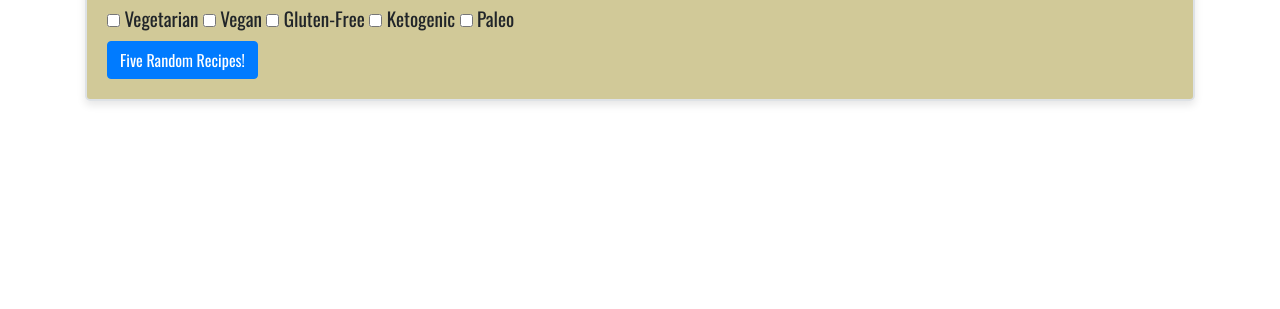
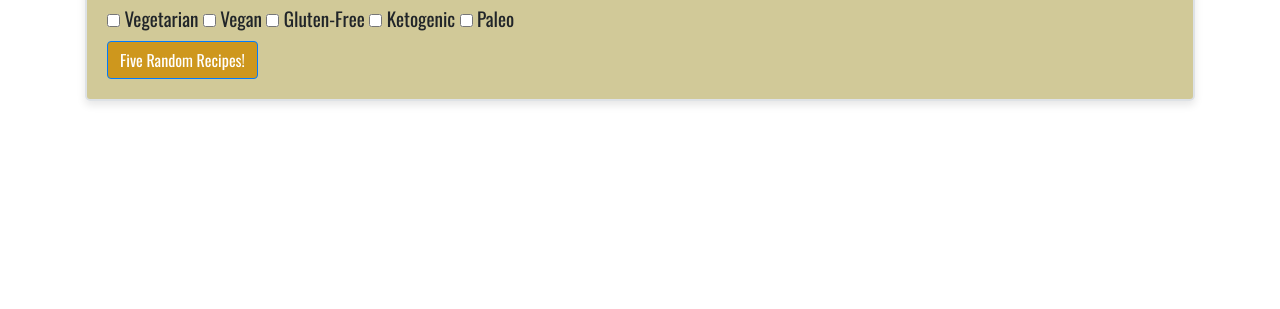
Before and after one commit to Swatts96/RecipeFinder, a plain HTML site: page index.html in a window 1280 px wide. Shown: the part 491-800 px from the top of the page. Drawn offline with nearby package versions, Linux system fonts and the light colour scheme.

Commit message:
Button mix ins and implementation

```diff
--- a/main.js
+++ b/main.js
@@ -42,25 +42,32 @@ function displayRecipes(recipes) {
         const recipeElement = document.createElement('div');
         recipeElement.className = 'recipe grid-item animate__animated animate__fadeInUp';
         recipeElement.style.animationDelay = `${index * 0.2}s`; // Delay the animation of each recipe
+
         recipeElement.innerHTML = `
             <h3>${recipe.title}</h3>
             <img src="${recipe.image}" alt="${recipe.title}" class="recipe-image">
-            <a href="https://spoonacular.com/recipes/${recipe.title}-${recipe.id}" target="_blank">View Recipe</a>
+            <a href="https://spoonacular.com/recipes/${recipe.title}-${recipe.id}" target="_blank" class="btn btn-primary">View Recipe</a>
         `;
 
         // Append the recipeElement to the container
         resultsSection.appendChild(recipeElement);
 
+        // Determine button type based on some logic, for example, alternating button types
+        let buttonType = index % 2 === 0 ? 'info' : 'secondary';
+
         // Create 'View More' button
         const viewMoreBtn = document.createElement('button');
         viewMoreBtn.innerText = 'View More';
-        viewMoreBtn.className = 'btn btn-info view-more-button';
+        viewMoreBtn.className = `btn btn-${buttonType} view-more-button`;
         viewMoreBtn.setAttribute('data-recipe-id', recipe.id);
+
+        // Append the 'View More' button to the recipe element
         recipeElement.appendChild(viewMoreBtn);
 
         // Create a container for the details
         const detailsContainer = document.createElement('div');
         detailsContainer.id = `details-${recipe.id}`;
+        detailsContainer.className = 'recipe-details-container';
         detailsContainer.style.display = 'none'; // Initially hidden
         recipeElement.appendChild(detailsContainer);
 
@@ -81,7 +88,6 @@ function displayRecipes(recipes) {
         });
     });
 }
-
 
 // Function to fetch and add detailed information for each recipe
 function addDetailedInformation(recipeId, recipeElement) {
--- a/style.scss
+++ b/style.scss
@@ -29,6 +29,31 @@ $text-color: #ffffff;
   transition: background-color 0.3s;
 }
 
+$button-colors: (
+  primary: #ce910de0,
+  secondary: #ce910de0,
+  success: #28a745,
+  info: #ce910de0,
+  warning: #ffc107,
+  danger: #dc3545,
+  light: #f8f9fa,
+  dark: #ce910de0,
+);
+
+// Mixin to create button styles
+@mixin button-variant($color) {
+  background-color: $color;
+  &:hover {
+    background-color: darken($color, 10%);
+  }
+}
+
+// Loop through each color in the map and create button classes
+@each $name, $color in $button-colors {
+  .btn-#{$name} {
+    @include button-variant($color);
+  }
+}
 
 
 
```
Also changed, not shown: style.css, 1 other file.
